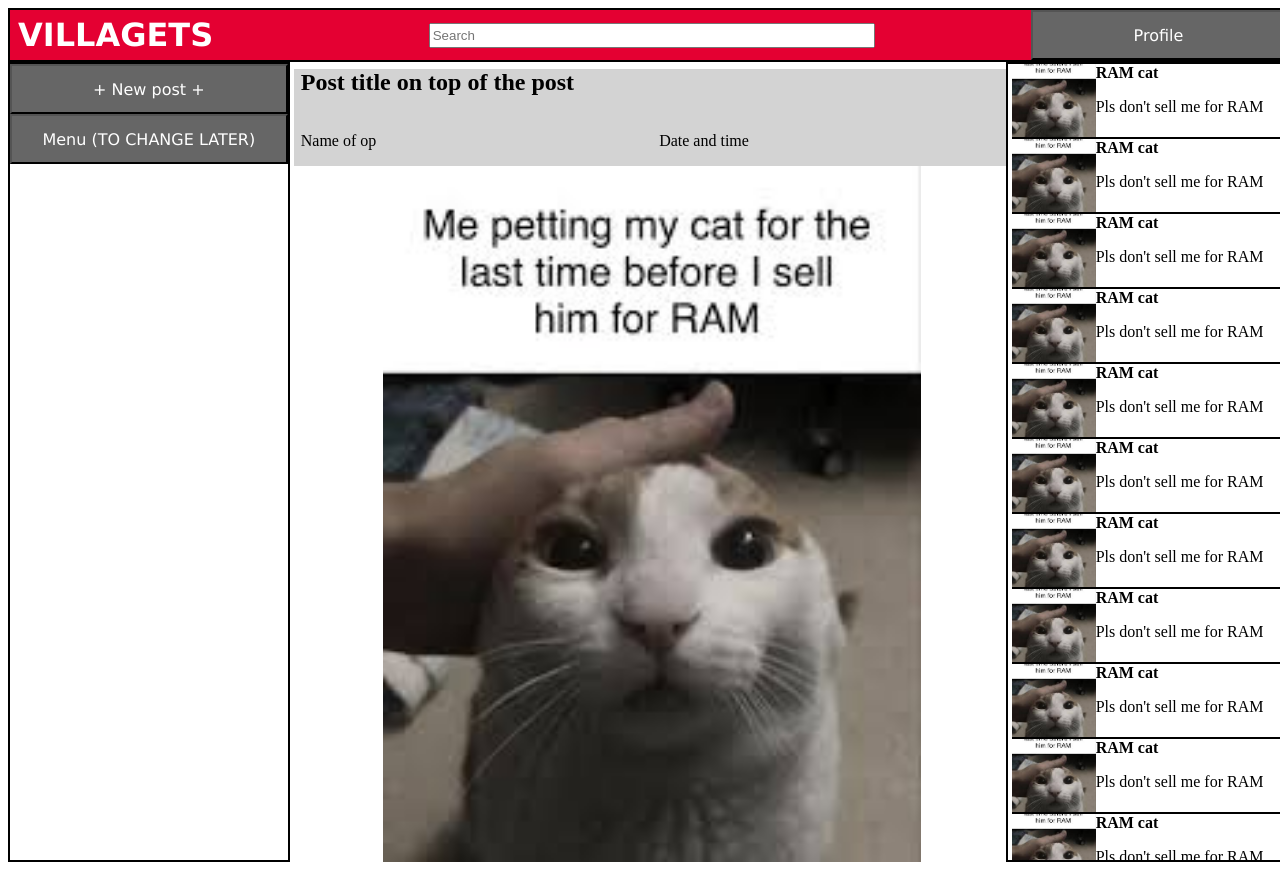
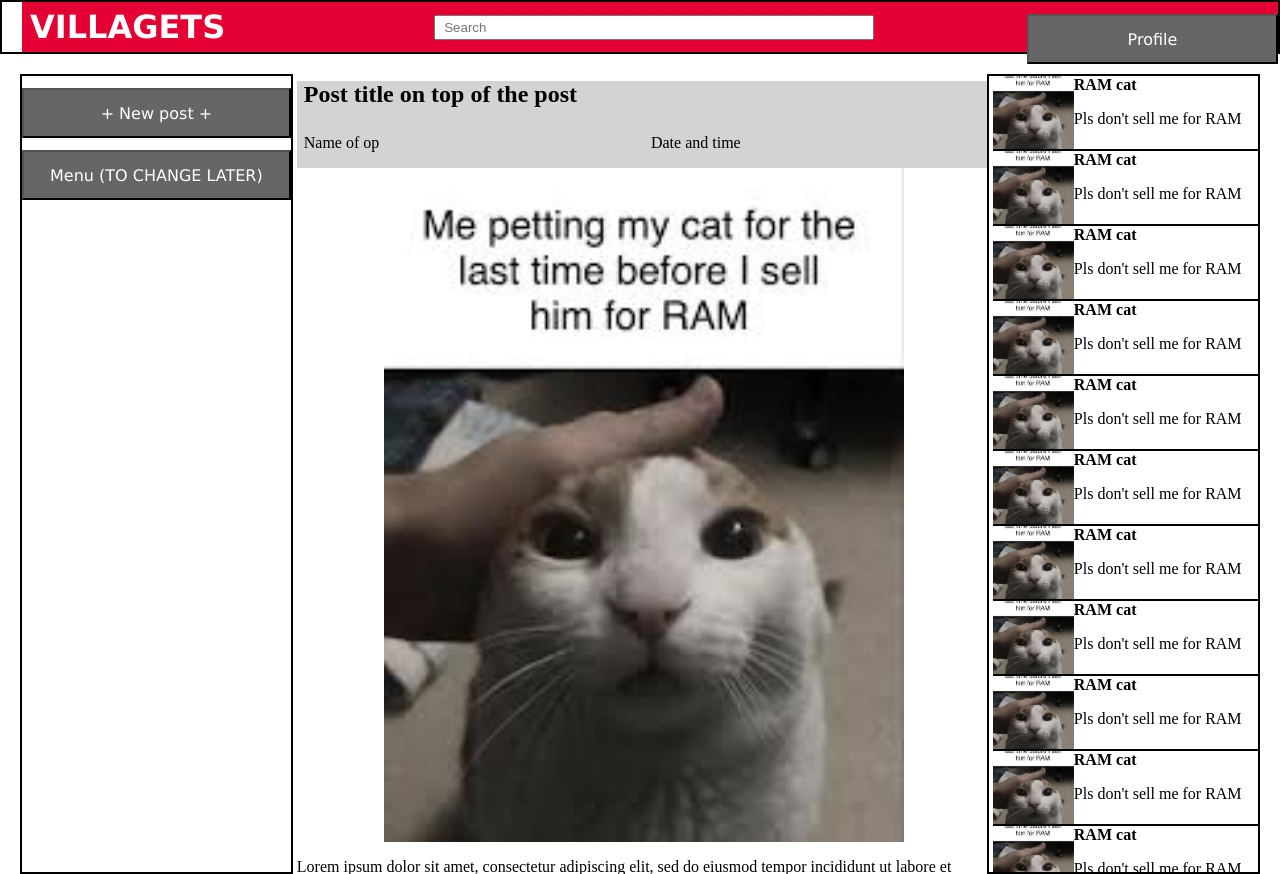
Before and after one commit to ma17du32et422/VillagETS, a React (Vite) app in the folder Application-web/: page / in a window 1280 px wide. Built offline with nearby package versions, Linux system fonts and the light colour scheme.

Commit message:
Web CSS Added for ProfilePage

```diff
--- a/Application-web/src/assets/ProfilePage.css
+++ b/Application-web/src/assets/ProfilePage.css
@@ -0,0 +1,49 @@
+
+header {
+    padding-left: 20px;
+    width: 100%;
+    box-sizing: border-box;
+}
+
+body {
+    margin: 0;
+}
+
+#main {
+    display: flex;
+    justify-content: space-evenly;
+    align-items: flex-start;
+    padding: 20px;
+}
+
+#login-container, #profile-edit-container {
+    display: flex;
+    justify-content: center;
+    width: 45%;
+}
+
+#login, #profile-edit {
+    max-width: 400px;
+    display: flex;
+    flex-direction: column;
+    gap: 15px;
+}
+
+#profile-picture {
+    display: flex;
+    flex-direction: column;
+    gap: 10px;
+}
+
+h1, h2, h3 {
+    margin-bottom: 10px;
+}
+
+input {
+    padding: 8px;
+}
+
+button {
+    padding: 8px;
+    margin-top: 12px;
+}
```
